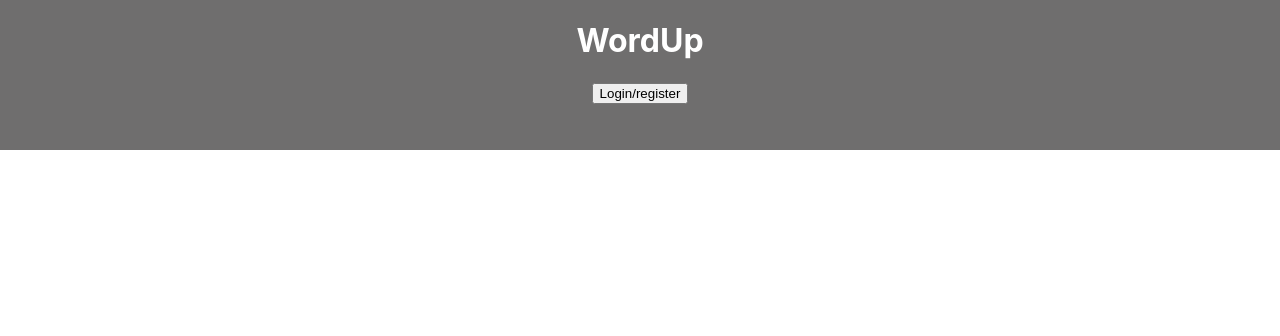
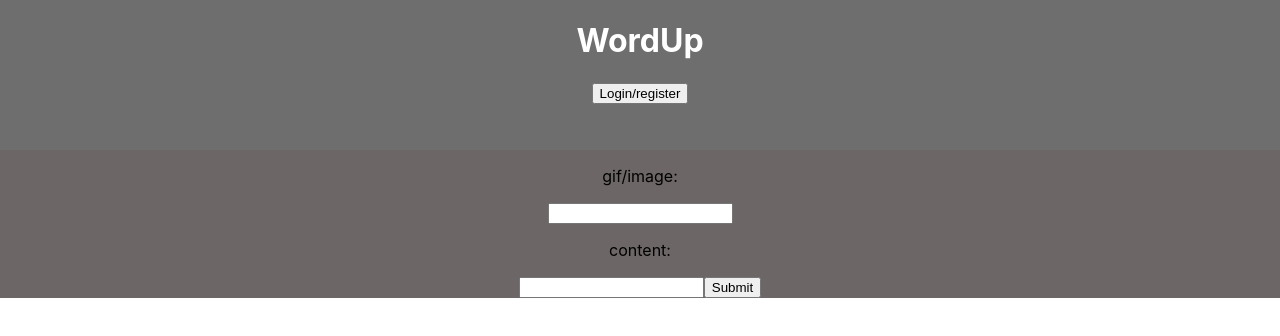
Before and after one commit to angt08/Project4, a React (Create React App) app in the folder wordUp/client/: page /edit-tweet in a window 1280 px wide. Shown: the top 336 px of the page. Built offline with nearby package versions, Linux system fonts and the light colour scheme; no server answers.

Commit message:
still working on Update

```diff
--- a/wordUp/client/src/App.js
+++ b/wordUp/client/src/App.js
@@ -5,12 +5,9 @@ import Register from './components/Register';
 import Header from './components/Header';
 import { withRouter } from 'react-router';
 import AllTweetsHome from './components/AllTweetsHome';
+import EditTweetForm from './components/EditTweetForm';
 import AddTweet from './components/AddTweet';
-import { createTweet } from './services/api-helper.js'
-import './App.css';
-import { getAllTweets,destroyTweet} from './services/api-helper';
-
-
+import { getAllTweets, destroyTweet, updateTweet, createTweet } from './services/api-helper';
 import {
   createUser,
   readAllUsers,
@@ -19,14 +16,18 @@ import {
   loginUser,
   registerUser,
   verifyUser
-} from './services/api-helper'
+} from './services/api-helper';
+import './App.css';
+
 
 
 class App extends Component {
+
   constructor(props) {
     super(props);
     this.state = {
       addtweet: '',
+      updateTweet: '',
       addcomment: '',
       destroyTweet: '',
       users: [],
@@ -145,7 +146,7 @@ class App extends Component {
   }
 
 
-//  add/delete a tweet
+  //  add/update/delete a tweet
   newTweet = async (e) => {
     e.preventDefault();
     const tweet = await createTweet(this.state.tweetForm);
@@ -153,7 +154,29 @@ class App extends Component {
       tweets: [...prevState.tweets, tweet],
       tweetForm: {
         content: "",
-        image: ""
+        image: " "
+      }
+    }))
+  }
+
+  editTweet = async () => {
+    const { tweetForm } = this.state
+    await updateTweet(tweetForm.id, tweetForm);
+    this.setState(prevState => (
+      {
+        tweets: prevState.tweets.map(tweet => {
+          return tweet.id === tweetForm.id ? tweetForm : tweet
+        }),
+      }
+    ))
+  }
+
+  handleFormChange = (e) => {
+    const { name, value } = e.target;
+    this.setState(prevState => ({
+      tweetForm: {
+        ...prevState.tweetForm,
+        [name]: value
       }
     }))
   }
@@ -165,6 +188,9 @@ class App extends Component {
     }))
     this.props.history.push('/all-tweets')
   }
+
+
+
 
   // -------------- AUTH ------------------
 
@@ -204,6 +230,9 @@ class App extends Component {
       }
     }));
   }
+  //
+
+
 
   render() {
     return (
@@ -215,7 +244,9 @@ class App extends Component {
         />
         {
           this.state.currentUser ?
-            <><Link to={"/all-tweets"}
+            <>
+              <Link
+                to={"/all-tweets"}
                 render={<AllTweetsHome />}>
                 <button>All my tweets</button>
               </Link>
@@ -245,6 +276,8 @@ class App extends Component {
           render={() => <AllTweetsHome
             tweets={this.state.tweets}
             deleteTweet={this.deleteTweet}
+            editTweet={this.editTweet}
+            handleFormChange={this.handleFormChange}
           />} />
 
 
@@ -253,10 +286,17 @@ class App extends Component {
             handleChange={this.handleCreateFormChange}
             newTweet={this.newTweet}
             tweetData={this.state.tweetForm}
+          />} />
 
-          />}
+        <Route exact path="/edit-tweet"
+          render={(props) => <EditTweetForm
+            handleChange={this.handleFormChange}
+            editTweet={this.editTweet}
+            tweetData={this.state.tweetForm}
+            handleFormChange={this.handleFormChange}
 
-        />
+          />} />
+
 
 
 
--- a/wordUp/client/src/components/AddTweet.jsx
+++ b/wordUp/client/src/components/AddTweet.jsx
@@ -1,4 +1,5 @@
-import React from 'react'
+import React from 'react';
+
 
 export default function AddTweet(props) {
   const { content, image } = props.tweetData
@@ -7,18 +8,22 @@ export default function AddTweet(props) {
     <>
       <h2>Create a new tweet</h2>
       <form onSubmit={props.newTweet}>
+        <h4>Saywhat:</h4>
         <input
           type="text"
           name="content"
           value={content}
           onChange={props.handleChange} />
+
+        <h4>enter image/gif:</h4>
         <input
           type="text"
           name="image"
           value={image}
           onChange={props.handleChange} />
 
-      <button >Submit</button>
+        <button>submit</button>
+
       </form>
     </>
   )
--- a/wordUp/client/src/components/AllTweetsHome.jsx
+++ b/wordUp/client/src/components/AllTweetsHome.jsx
@@ -1,8 +1,7 @@
-import React from 'react'
+import React from 'react';
+import { Link } from 'react-router-dom';
 
-export  default class AllTweetsHome extends React.Component {
-
-
+export default class AllTweetsHome extends React.Component {
 
 
   render() {
@@ -11,15 +10,25 @@ export  default class AllTweetsHome extends React.Component {
         {
           this.props.tweets.map(tweet => (
             <div key={tweet.id} className="tweet">
-              <img src={tweet.image} alt=" a meme" />
+              <img src={tweet.image} alt="a meme" />
               <p>{tweet.content}</p>
 
               <button onClick={() => {
-                  this.props.deleteTweet(tweet.id);
-                  // this.props.history.push('/all-tweets')
+                this.props.deleteTweet(tweet.id);
+                // this.props.history.push('/all-tweets')
               }}>
                 Delete
                 </button>
+
+
+
+              <Link to='/edit-tweet' onClick={this.props.tweetForm}>
+                <button>
+                  Edit
+               </button>
+              </Link>
+
+
             </div>
           ))
         }
--- /dev/null
+++ b/wordUp/client/src/components/EditTweetForm.jsx
@@ -0,0 +1,31 @@
+import React from 'react';
+import { withRouter } from 'react-router-dom';
+
+function EditTweetForm(props) {
+
+  return (
+    <>
+      <form onSubmit={props.editTweet}>
+        <p>gif/image:</p>
+        <input
+          type="text"
+          name="image"
+          value={props.tweetForm}
+          onChange={props.handleFormChange} />
+
+        <p>
+          content:
+        </p>
+        <input
+          type="text"
+          content="content"
+          value={props.tweetForm}
+          onChange={props.handleFormChange} />
+
+        <button>Submit</button>
+      </form>
+    </>
+  )
+}
+
+export default withRouter(EditTweetForm);
--- a/wordUp/client/src/services/api-helper.js
+++ b/wordUp/client/src/services/api-helper.js
@@ -60,7 +60,7 @@ export const getAllTweets = async () => {
 }
 
 export const updateTweet = async (id, data) => {
-  const resp = await api.put(`/tweets/${id}`, { user: data })
+  const resp = await api.put(`/tweets/${id}`, { tweet: data })
   return resp.data
 }
 export const createTweet = async (data) => {
```
Lines whose indentation alone changed are shown as unchanged.
